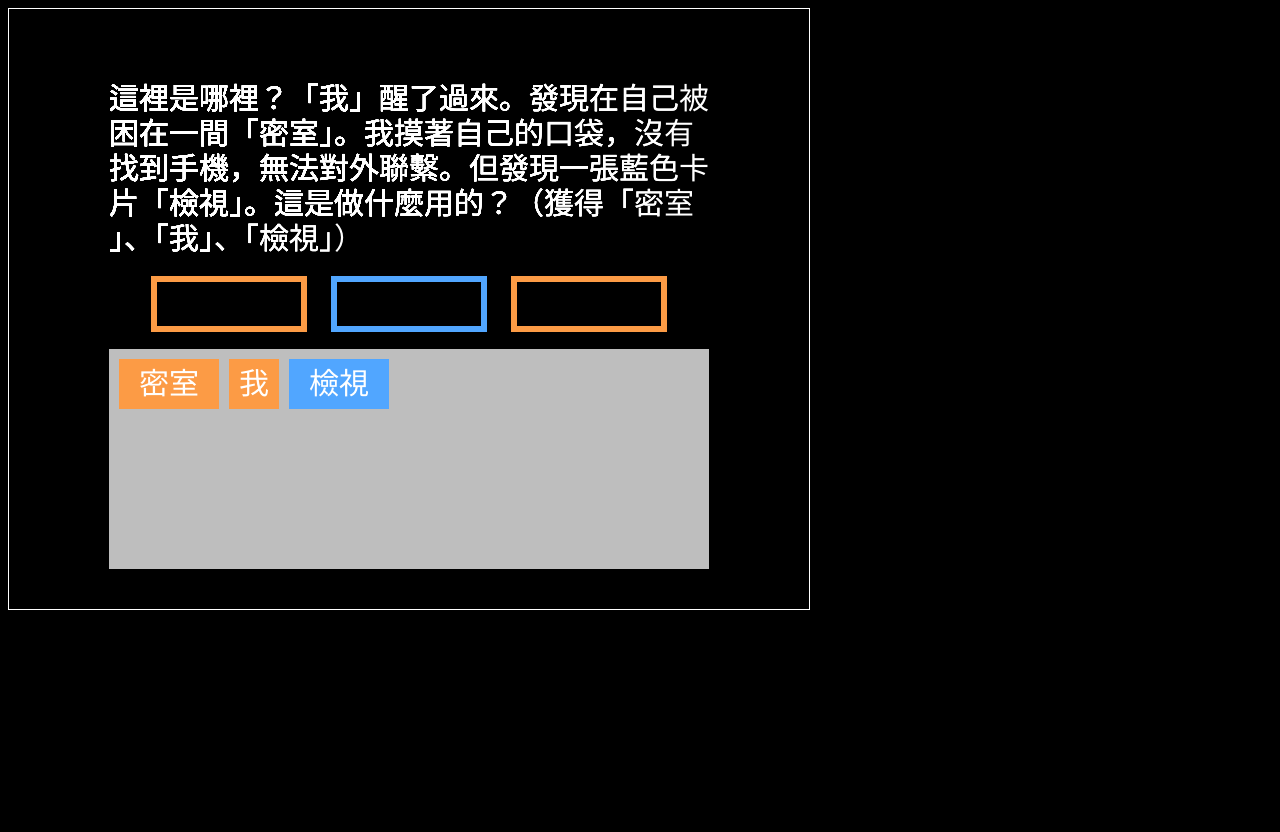
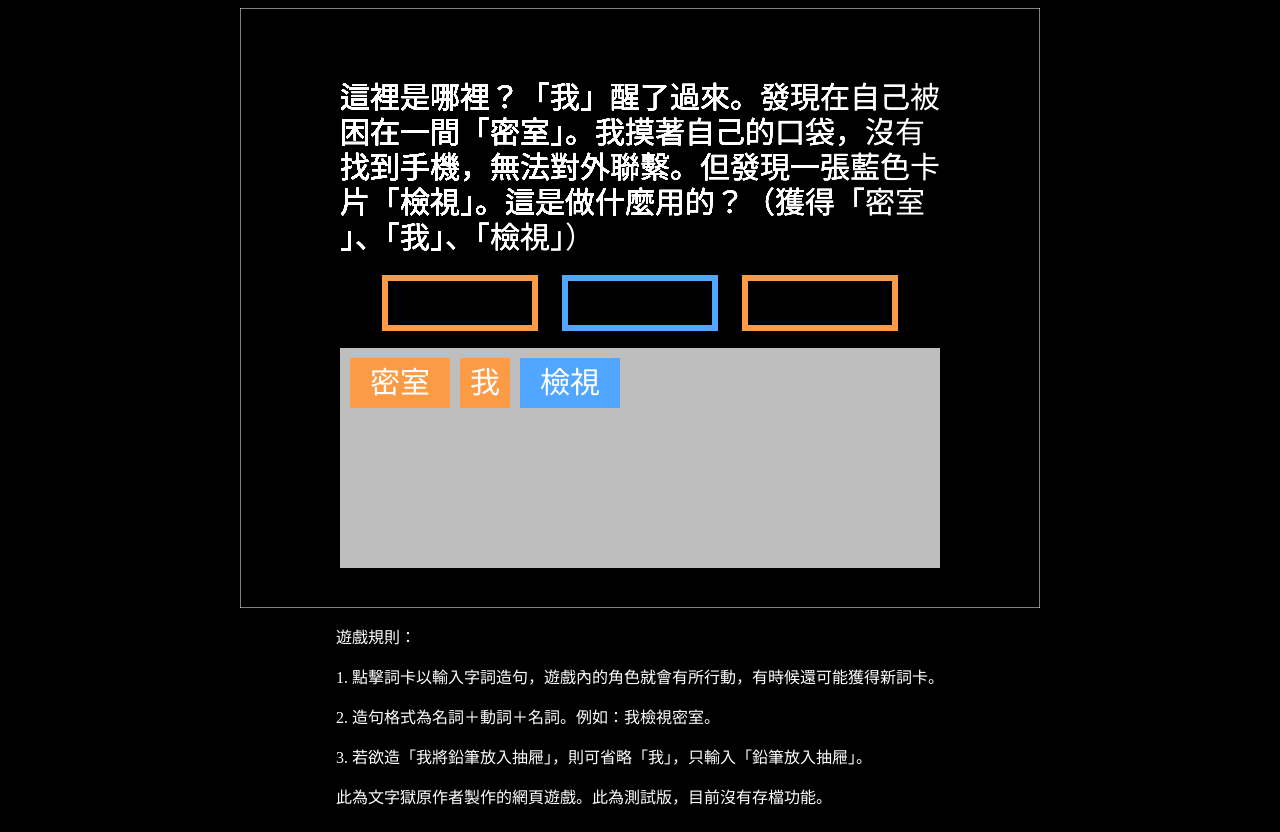
Before and after one commit to h3902340/WordPrisonHtml, a website built with webpack: page index.html in a window 1280 px wide. Before the commit the page ends 800 px from the top, so only its background shows below. Built offline with Linux system fonts and the light colour scheme.

Commit message:
將canvas置中

```diff
--- a/index.html
+++ b/index.html
@@ -1,11 +1,24 @@
 <!DOCTYPE html>
 <html>
+
 <head>
     <meta charset="utf-8" />
     <title>文字脫出網頁版</title>
+    <link rel="stylesheet" href="style.css" />
 </head>
+
 <body style="background-color:rgb(0, 0, 0);">
-        <Canvas id="mainCanvas" width="800" height="600" style="border:1px solid #ffffff;"></Canvas>
+    <div id="wrapper">
+        <Canvas id="mainCanvas"></Canvas>
+    </div>
     <script src="dist/main.js"></script>
+    <footer id="gameRuleFooter">
+        <p>遊戲規則：</p>
+        <p>1. 點擊詞卡以輸入字詞造句，遊戲內的角色就會有所行動，有時候還可能獲得新詞卡。</p>
+        <p>2. 造句格式為名詞＋動詞＋名詞。例如：我檢視密室。</p>
+        <p>3. 若欲造「我將鉛筆放入抽屜」，則可省略「我」，只輸入「鉛筆放入抽屜」。</p>
+        <p>此為文字獄原作者製作的網頁遊戲。此為測試版，目前沒有存檔功能。</p>
+    </footer>
 </body>
+
 </html>
--- a/src/globalSetting.ts
+++ b/src/globalSetting.ts
@@ -18,3 +18,5 @@ export const dialogue_font = `${dialogue_font_size}px Arial`;
 export const type_interval = 20;
 // 對話框的寬度，單位是字數
 export const dialogue_width = 20;
+export const referenceScreenWidth: number = 800;
+export const referenceScreenHeight: number = 600;
--- a/src/index.ts
+++ b/src/index.ts
@@ -1,9 +1,16 @@
+import { referenceScreenHeight, referenceScreenWidth } from "./GlobalSetting";
 import { Level1 } from "./Level1/Level1";
 import { ILevel, Position } from "./TypeDefinition";
 import { getMousePos } from "./Utility";
 
 let canvas: HTMLCanvasElement = document.getElementById("mainCanvas") as HTMLCanvasElement;
 export let ctx: CanvasRenderingContext2D = canvas.getContext("2d");
+
+canvas.width = referenceScreenWidth;
+canvas.height = referenceScreenHeight;
+ctx.strokeStyle = 'white';
+ctx.lineWidth = 1;
+ctx.strokeRect(0, 0, referenceScreenWidth, referenceScreenHeight);
 
 let level: ILevel = new Level1();
 
--- /dev/null
+++ b/style.css
@@ -0,0 +1,15 @@
+#wrapper {
+    display: flex;
+    justify-content: center;
+    /* center horizontally */
+    align-items: center;
+    /* center vertically */
+}
+
+#gameRuleFooter {
+    color: rgb(255, 255, 255);
+    display: table;
+    text-align: left;
+    margin-left: auto;
+    margin-right: auto;
+}
```
Also changed, not shown: dist/main.js, 1 other file. Lines whose indentation alone changed are shown as unchanged.
